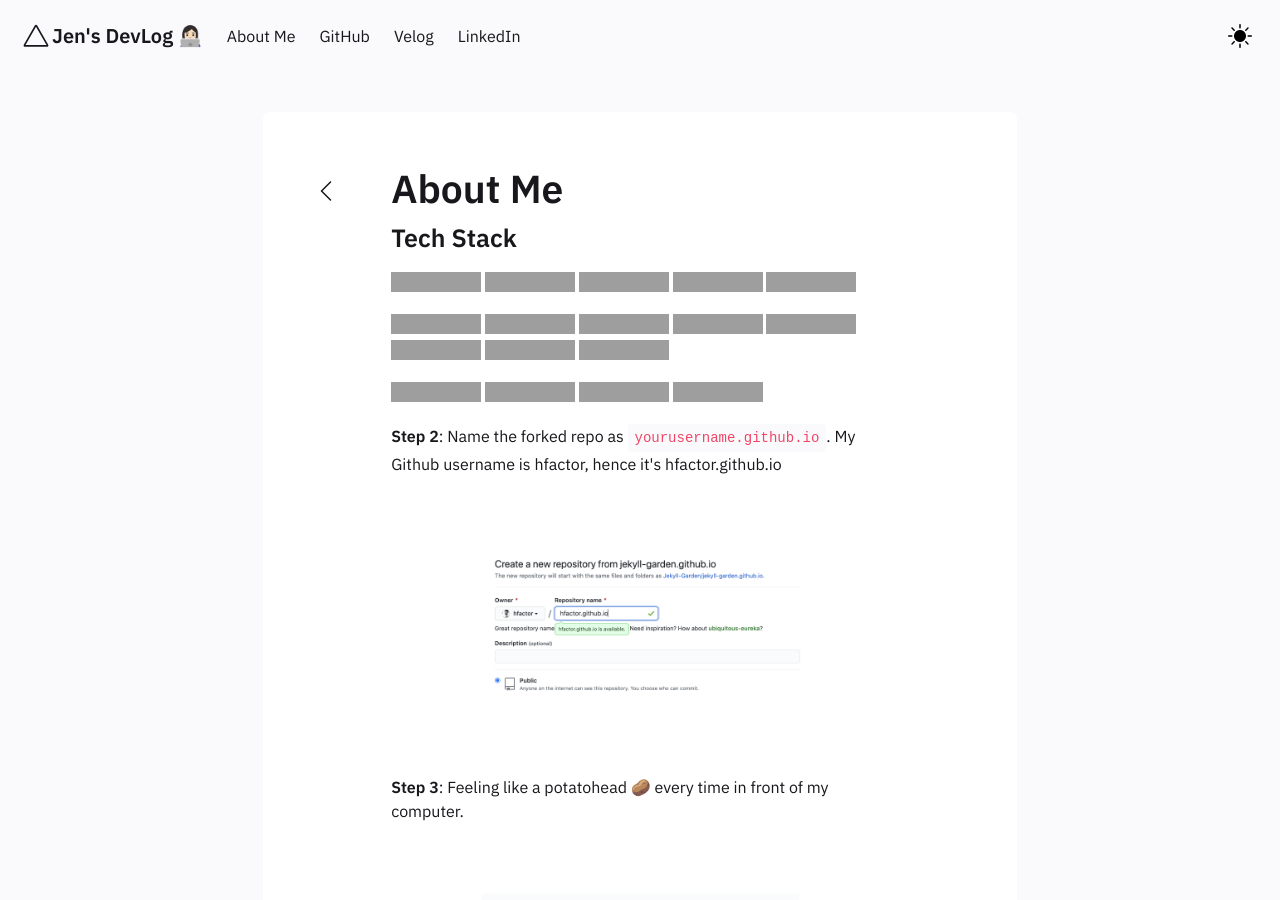
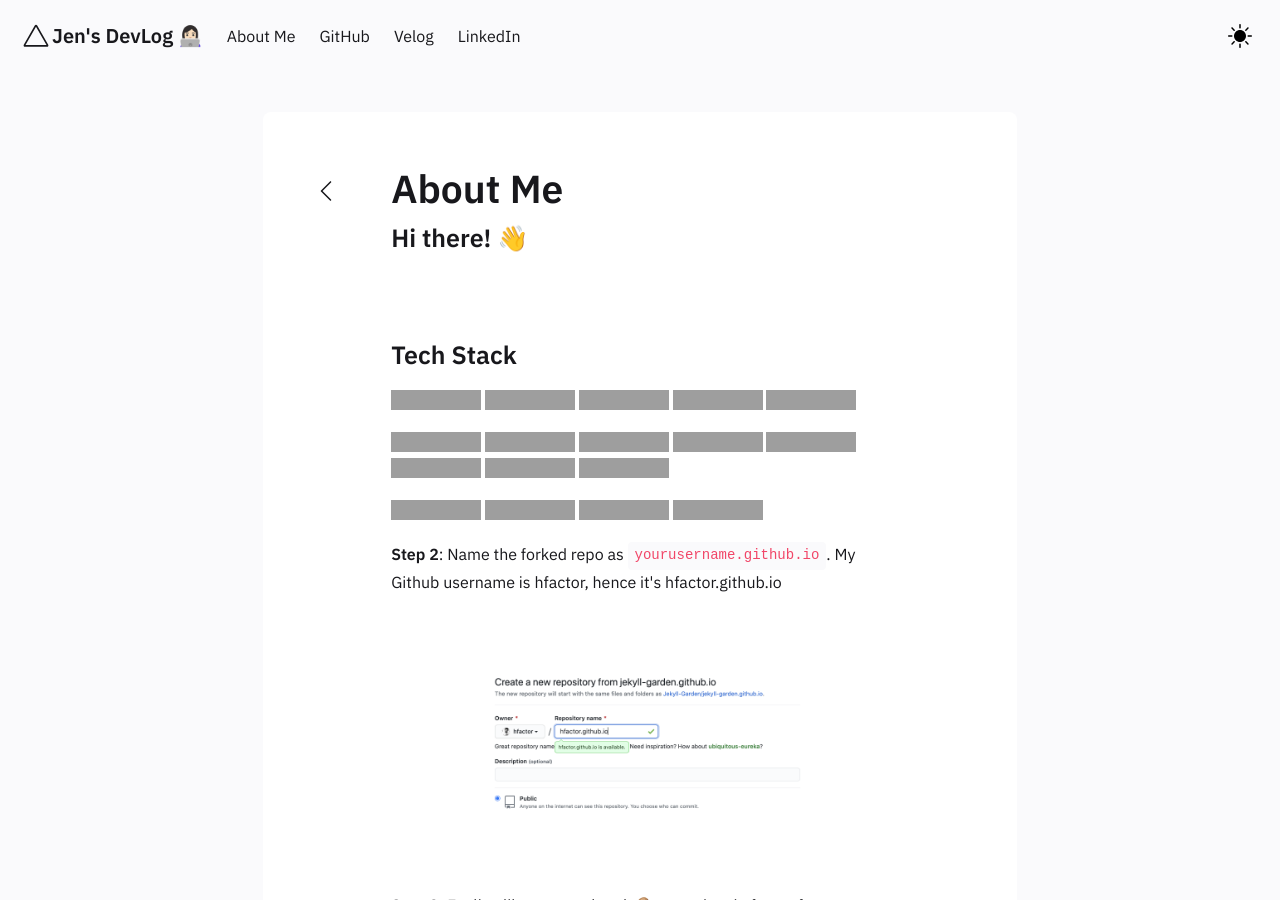
Before and after one commit to jenjenhub/blog, a Jekyll site: the page built from _posts/2020-03-01-how-to.md, in a window 1280 px wide and 900 px high, cut to the strip 0-900 px from the top of the window. Built offline with Jekyll 4.4.1, drawn with Linux system fonts in a browser that asks for light colours; grey boxes are pictures that could not be loaded.

Commit message:
Update 2020-03-01-how-to.md

```diff
--- a/_posts/2020-03-01-how-to.md
+++ b/_posts/2020-03-01-how-to.md
@@ -1,6 +1,10 @@
 ---
 title: About Me
 ---
+### Hi there! 👋
+
+<br />
+<br />
 
 ### Tech Stack
 <img src="https://img.shields.io/badge/JavaScript-F7DF1E?style=for-the-badge&logo=JavaScript&logoColor=black"/>  <img src="https://img.shields.io/badge/React-61DAFB?style=for-the-badge&logo=React&logoColor=black"/> <img src="https://img.shields.io/badge/HTML-E34F26?style=for-the-badge&logo=HTML5&logoColor=white"/> <img src="https://img.shields.io/badge/CSS-1572B6?style=for-the-badge&logo=CSS3&logoColor=white"/>
```
